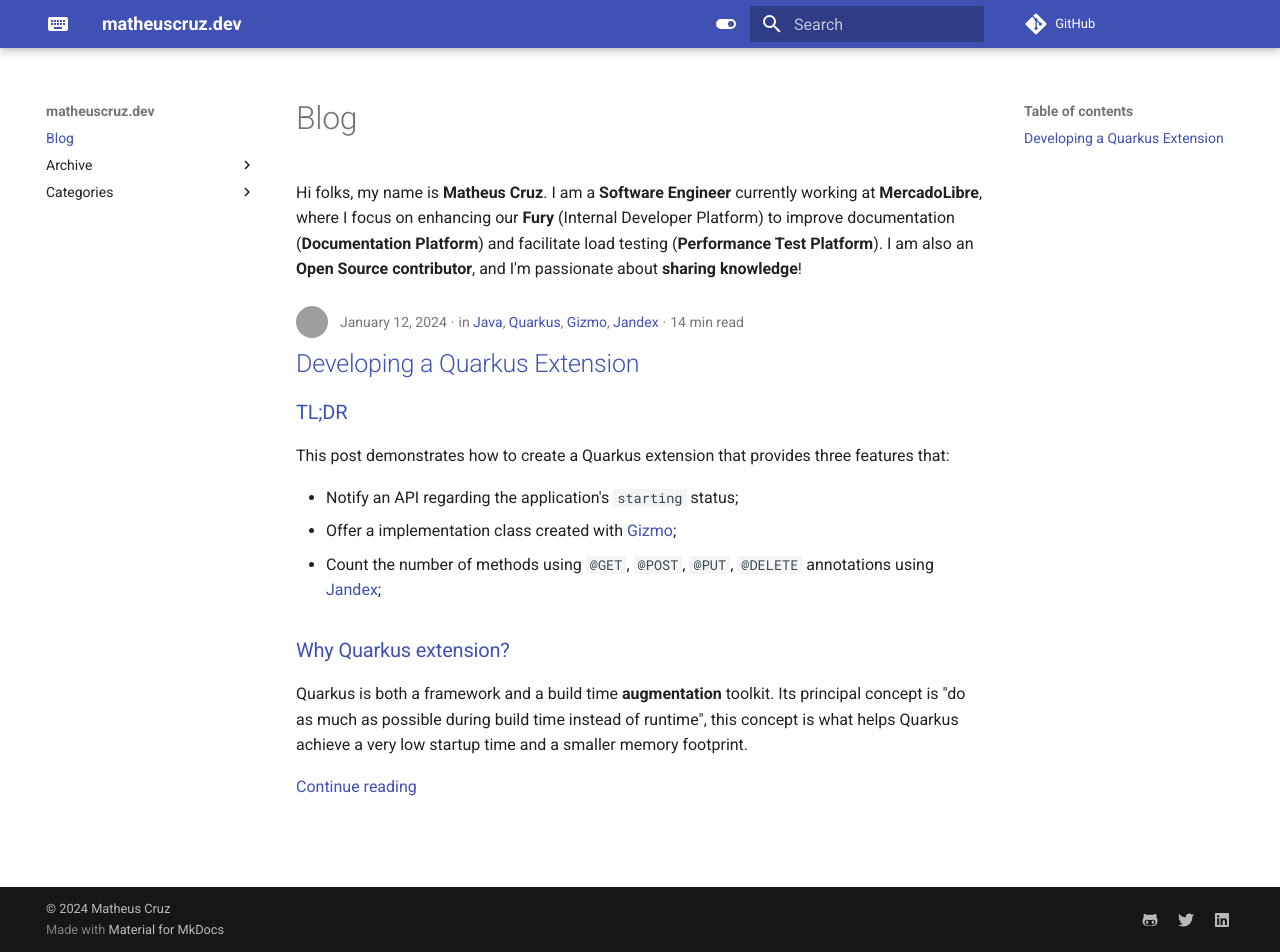
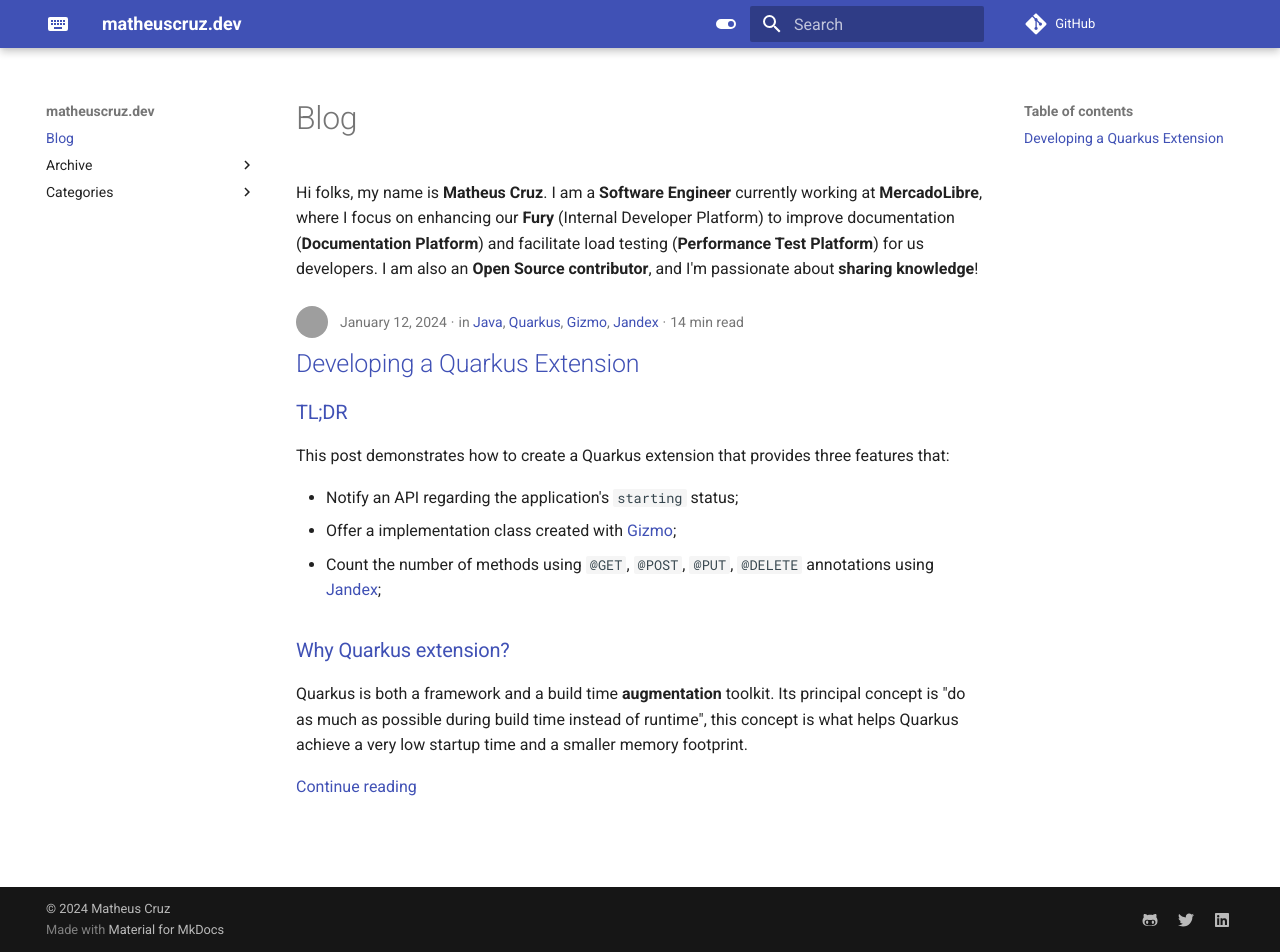
Before and after one commit to mcruzdev/blog, an MkDocs documentation site: the page built from docs/index.md, in a window 1280 px wide and 952 px high. Built offline with MkDocs 1.6.1 and Material for MkDocs 9.7.7, drawn with Linux system fonts in a browser that asks for light colours; comment, search, counter and statistics services are not loaded; grey boxes are pictures that could not be loaded.

Commit message:
Change Blog intro

```diff
--- a/docs/index.md
+++ b/docs/index.md
@@ -1,3 +1,3 @@
 # Blog
 
-Hi folks, my name is **Matheus Cruz**. I am a **Software Engineer** currently working at **MercadoLibre**, where I focus on enhancing our **Fury** (Internal Developer Platform) to improve documentation (**Documentation Platform**) and facilitate load testing (**Performance Test Platform**). I am also an **Open Source contributor**, and I'm passionate about **sharing knowledge**!
+Hi folks, my name is **Matheus Cruz**. I am a **Software Engineer** currently working at **MercadoLibre**, where I focus on enhancing our **Fury** (Internal Developer Platform) to improve documentation (**Documentation Platform**) and facilitate load testing (**Performance Test Platform**) for us developers. I am also an **Open Source contributor**, and I'm passionate about **sharing knowledge**!
```
